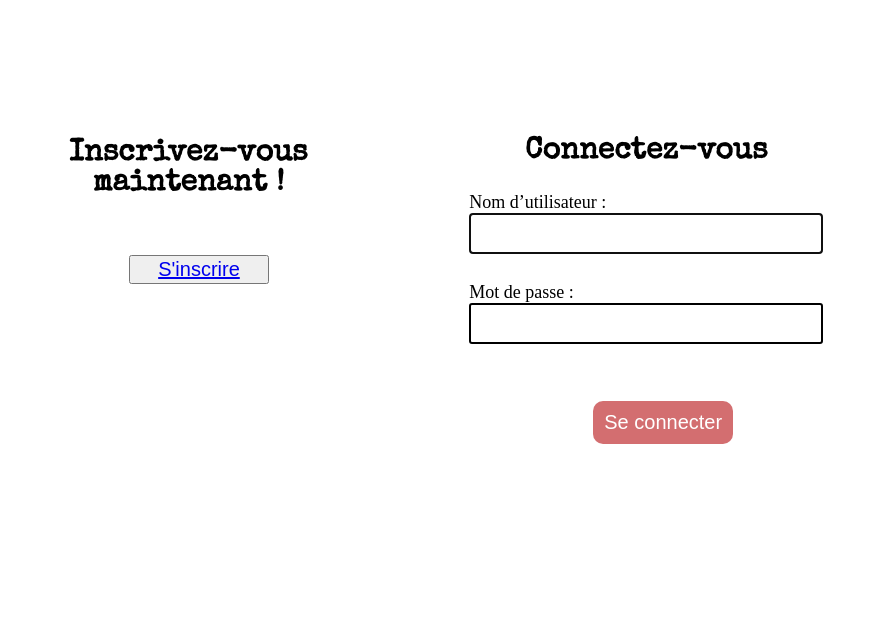
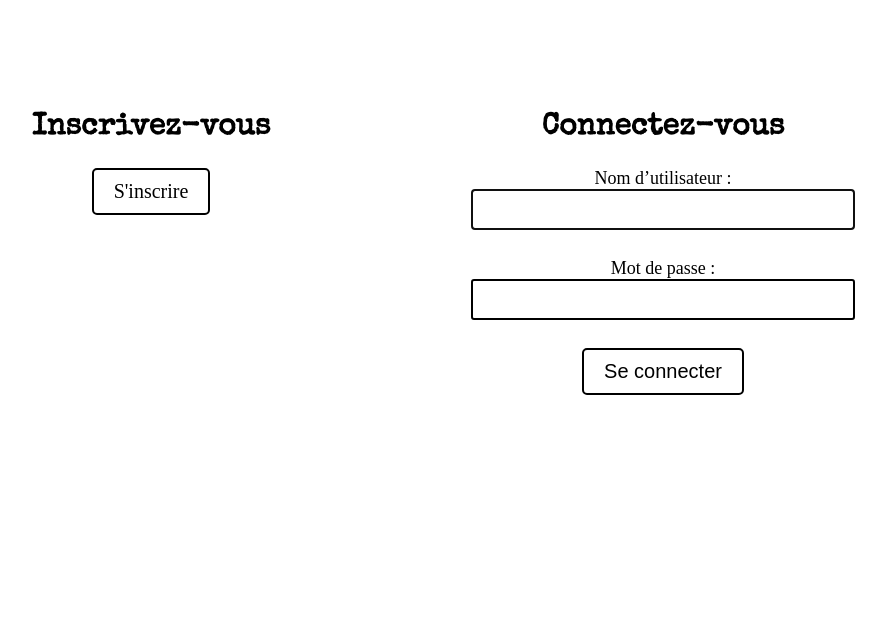
Before and after one commit to Thomas-Savelli/LITRevu, a Django app: page / in a window 1280 px wide. Shown: the part 166-800 px from the top of the page, without its empty margins (233-1119 px from the left). Run offline with Django 4.2, Linux system fonts and the light colour scheme.

Commit message:
logique d'affichage design + insertion du logo dans header

```diff
--- a/authentication/templates/authentication/login.html
+++ b/authentication/templates/authentication/login.html
@@ -2,8 +2,8 @@
 {% block content %}
 <div class="login_form">
     <div class="block_inscription">
-        <h2>Inscrivez-vous maintenant !</h2>
-        <button><a class="button_signup" href="{% url 'signup' %}">S'inscrire</a></button>
+        <h2>Inscrivez-vous</h2>
+        <a class="button_signup" href="{% url 'signup' %}">S'inscrire</a>
     </div>
     <div class="block_login">
         <h2>Connectez-vous</h2>
@@ -11,7 +11,7 @@
         <form method="post">
             {{ form.as_p }}
             {% csrf_token %}
-            <button type="submit" class="button_comeback">Se connecter</button>
+            <button type="submit" class="button_login">Se connecter</button>
         </form>
     </div>
 </div>
--- a/reviews_app/templates/reviews_app/create_critique_from_ticket.html
+++ b/reviews_app/templates/reviews_app/create_critique_from_ticket.html
@@ -3,9 +3,9 @@
     <h2>Créer une critique</h2>
 
     <div class='post_ticket'>
-        <p>Vous êtes en train de poster en réponse à</p>
+        <p>Vous êtes en train de poster en réponse à :</p>
 
-        <div class="head_ticket">
+        <div class="head_box">
                 <p>{{ ticket.uploader }} a demandé une critique</p>
                 <p>{{ ticket.time_created }}</p>
             </div>
--- a/reviews_app/views.py
+++ b/reviews_app/views.py
@@ -40,7 +40,7 @@ def home(request):
         key=lambda instance: instance.time_created,
         reverse=True
     )
-    print(critiques_and_tickets)
+
     context = {
         'critiques_and_tickets': critiques_and_tickets,
         'user_has_created_critique': user_has_created_critique,
@@ -98,6 +98,7 @@ def critique_and_ticket_create(request):
             ticket.save()
             critique = critique_form.save(commit=False)
             critique.author = request.user
+            critique.ticket = ticket  # Associe la critique au ticket
             critique.save()
             critique.contributors.add(request.user, through_defaults={'contribution': 'Auteur principal'})
         return redirect('home')
--- a/static/main.css
+++ b/static/main.css
@@ -337,22 +359,53 @@ textarea {
 
 .login_form {
   text-decoration: none;
-  margin: auto;
-  margin-top: 10%;
+  margin-top: 8%;
   display: flex;
   flex-direction: row;
   justify-content: center;
+  width: 100%;
+  height: auto;
   gap: 10%;
 }
 
-.login_form button {
-  width: 140px;
-  font-size: 20px;
-  margin-top: 8%;
-  margin-left: 35%;
+.login_form .block_inscription {
+  width: 30%;
+  height: auto;
+  display: flex;
+  flex-direction: column;
+  align-items: center;
+  text-align: center;
 }
 
-.login_form input[type="password"], .login_form textarea {
+.login_form .block_login {
+  width: 30%;
+  height: auto;
+  text-align: center;
+}
+
+.login_form .button_signup, .login_form .button_login {
+  text-decoration: none;
+  font-size: 20px;
+  text-decoration: none;
+  padding: 10px 20px 10px 20px;
+  border: black solid 2px;
+  background-color: white;
+  color: black;
+  border-radius: 5px;
+}
+
+.login_form .button_signup:hover, .login_form .button_login:hover {
+  border: #d36e70 solid 2px;
+  color: white;
+  background-color: #d36e70;
+}
+
+.login_form .button_signup:active, .login_form .button_login:active {
+  color: white;
+  background-color: #d36e70;
+}
+
+input[type="password"], textarea {
   padding: 8px;
   border-radius: 3px;
   margin-bottom: 10px;
--- a/static/scss/Layout/_base.scss
+++ b/static/scss/Layout/_base.scss
@@ -7,8 +7,13 @@
     background-position: center;
     width: 100%;
     height: 20%;
+    .image_logo{
+        height: 80%;
+        width: auto;
+        margin-left: 30px;
+    }
     h1{
-        padding-left: 100px;
+        padding-left: 30px;
         font-size: $fontsize_principal;
         font-family: $fontfamily_principal;
     }
--- a/static/scss/Layout/_forms.scss
+++ b/static/scss/Layout/_forms.scss
@@ -97,18 +97,47 @@ textarea {
 
 .login_form{
     text-decoration: none;
-    margin: auto;
-    margin-top: 10%;
+    margin-top: 8%;
     display: flex;
     flex-direction: row;
     justify-content: center;
+    width: 100%;
+    height: auto;
     gap: 10%;
-    button{
-        width: 140px;
+    .block_inscription{
+        width: 30%;
+        height: auto;
+        display: flex;
+        flex-direction: column;
+        align-items: center;
+        text-align: center;
+    }
+    .block_login{
+        width: 30%;
+        height: auto;
+        text-align: center;
+    }
+    .button_signup, .button_login{
+        text-decoration: none;
         font-size: $fontsize_button;
-        margin-top: 8%;
-        margin-left: 35%;
+        text-decoration: none;
+        padding: 10px 20px 10px 20px;
+        border: $color_base_2 solid 2px;
+        background-color: $color_base;
+        color: $color_base_2;
+        border-radius: 5px;
+        &:hover{
+            border: $color_base_3 solid 2px;
+            color: $color_base;
+            background-color: $color_base_3;
         }
+        &:active{
+            color: $color_base;
+            background-color: $color_base_3;
+        }
+    }
+}
+
 input[type="password"], textarea{
     padding: 8px;
     border-radius: 3px;
@@ -121,7 +150,6 @@ textarea {
     /* Augmenter la taille du texte */
     font-size: $fontsize_text;
 }
-}
 
 .signup_form{
     text-decoration: none;
@@ -132,7 +160,7 @@ textarea {
     gap: 10%;
     width: 40%;
     label {
-        color: $background_color;
+        color: $color_base_2;
         font-size: $fontsize_titre2;
         display: block;
         margin-bottom: 5px;
@@ -142,7 +170,7 @@ textarea {
         width: 140px;
         font-size: $fontsize_button;
         margin-top: 8%;
-        margin-left: 35%;
+        margin-left: 38%;
     }
     input[type="password"],
     input[type="email"],
--- a/static/scss/Layout/_home.scss
+++ b/static/scss/Layout/_home.scss
@@ -19,10 +19,23 @@
     font-size: $fontsize_text;
     padding: 10px 20px 20px 20px;
     border: black solid 2px;
-    .head_ticket{
+    .head_box{
         display: flex;
         flex-direction: row;
-        justify-content: space-around;
+        justify-content: space-between;
+    }
+    .critique_comment{
+        display: flex;
+        flex-direction: row;
+        align-items: center;
+        p{
+            font-size: $fontsize_critique;
+            font-family: $fontfamily_text;
+            font-weight: bold;
+        }
+        .stars{
+            margin-left: 20px;
+        }
     }
     img{
         width:20%;
--- a/static/scss/Utils/_variables.scss
+++ b/static/scss/Utils/_variables.scss
@@ -19,3 +19,4 @@ $fontsize_nav : 22px;
 $fontsize_titre2 : 30px;
 $fontsize_button : 20px;
 $fontsize_text: 18px;
+$fontsize_critique : 20px;
--- a/templates/base.html
+++ b/templates/base.html
@@ -10,6 +10,7 @@
     </head>
     <body>
         <div class="header">
+            <img alt="logo de LITRevu" src="{% static 'images/logo-blanc.png'%}" class="image_logo">
             <h1>LITRevu</h1>
             {% if user.is_authenticated %}
                 <nav>
@@ -21,7 +22,7 @@
                             {% if user.profile_photo %}
                                 <a><img class="avatar" src="{{ user.profile_photo.url }}"></a>
                             {% else %}
-                                <a><img class="avatar" src="{% static 'images/default_profile.png'%}"></a>
+                                <a><img class="avatar" alt="photo profile utilisateur" src="{% static 'images/default_profile.png'%}"></a>
                             {% endif %}
                             <ul class="sous_menu">
                                 <li><a href="{% url 'upload_profile_photo' %}">Photo profil</a></li>
```
Also changed, not shown: other parts of static/main.css (+27 -5 lines), reviews_app/templates/reviews_app/home.html (+15 -3 lines), reviews_app/templates/reviews_app/user_posts.html (+14 -3 lines), db.sqlite3, static/images/logo-blanc.png (added). Lines whose indentation alone changed are shown as unchanged.
